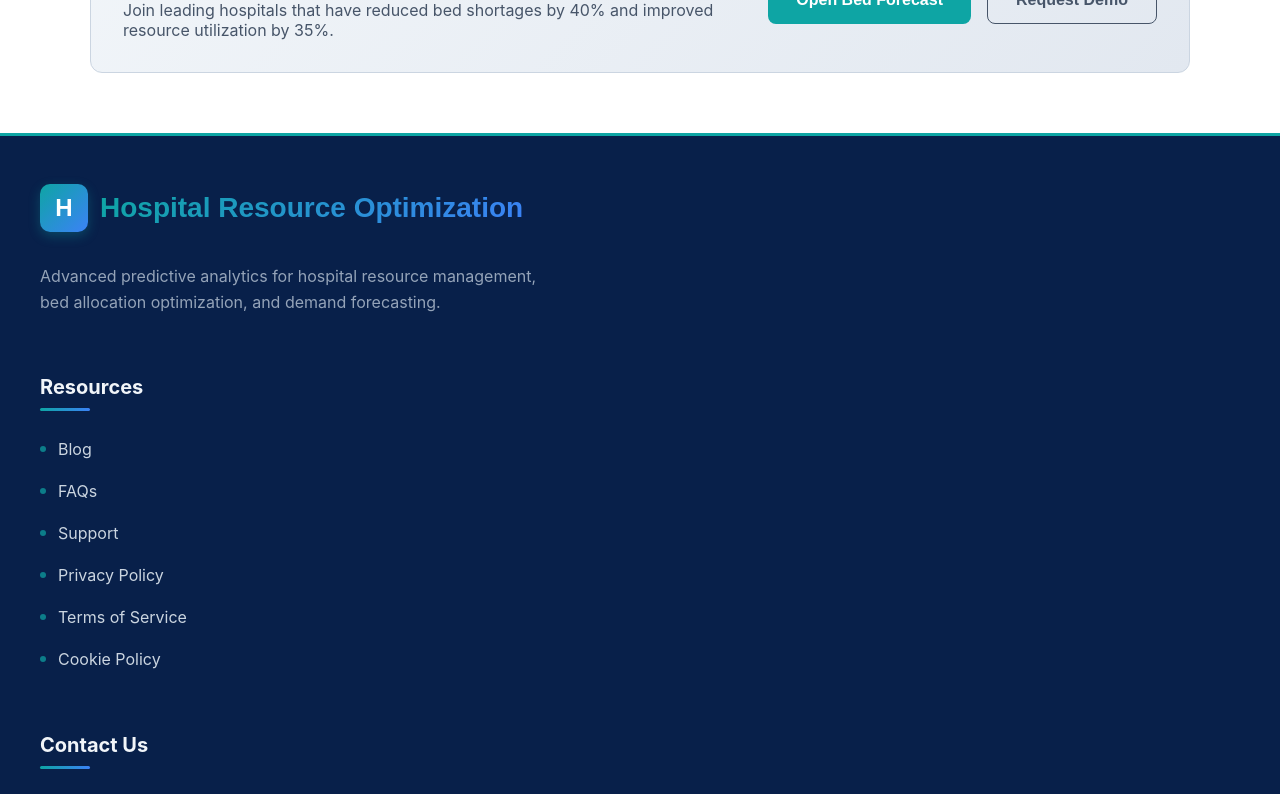
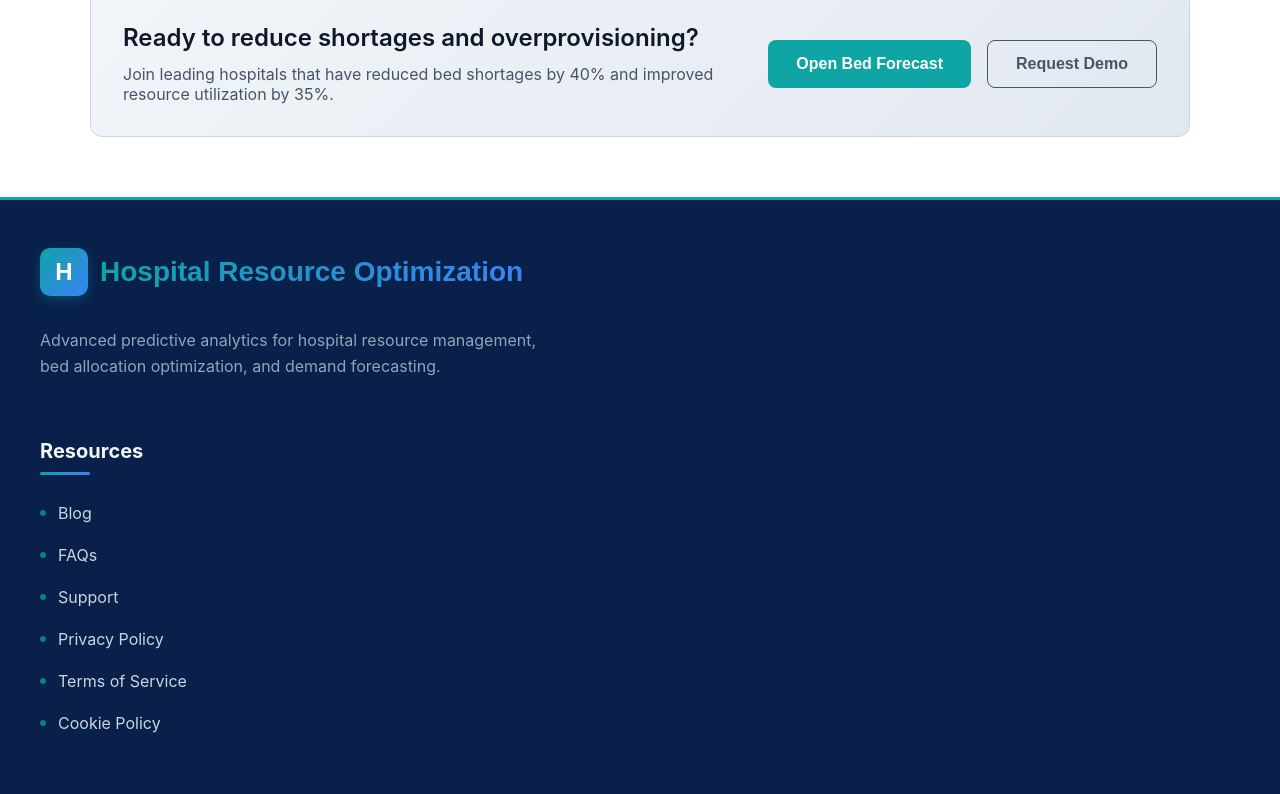
Before and after one commit to lochanajayasinghe/Hospital-Resource-Optimization-and-Demand-Forecasting-System, a React (Create React App) app in the folder frontend/: page / in a window 1280 px wide. Shown: the part 1400-2194 px from the top of the page. Built offline with nearby package versions, Linux system fonts and the light colour scheme.

Commit message:
Update App.jsx

```diff
--- a/frontend/src/App.jsx
+++ b/frontend/src/App.jsx
@@ -1,13 +1,16 @@
 
 import './App.css'
 import { Outlet } from 'react-router-dom'
+import Navbar from './components/Navbar/Navbar'
+import Footer from './components/Footer/Footer'
 
 
 function App() {
   return (
     <div className='min-h-screen'>
+      <Navbar />
       <Outlet />
-
+      <Footer />
     </div>
   )
 }
```
